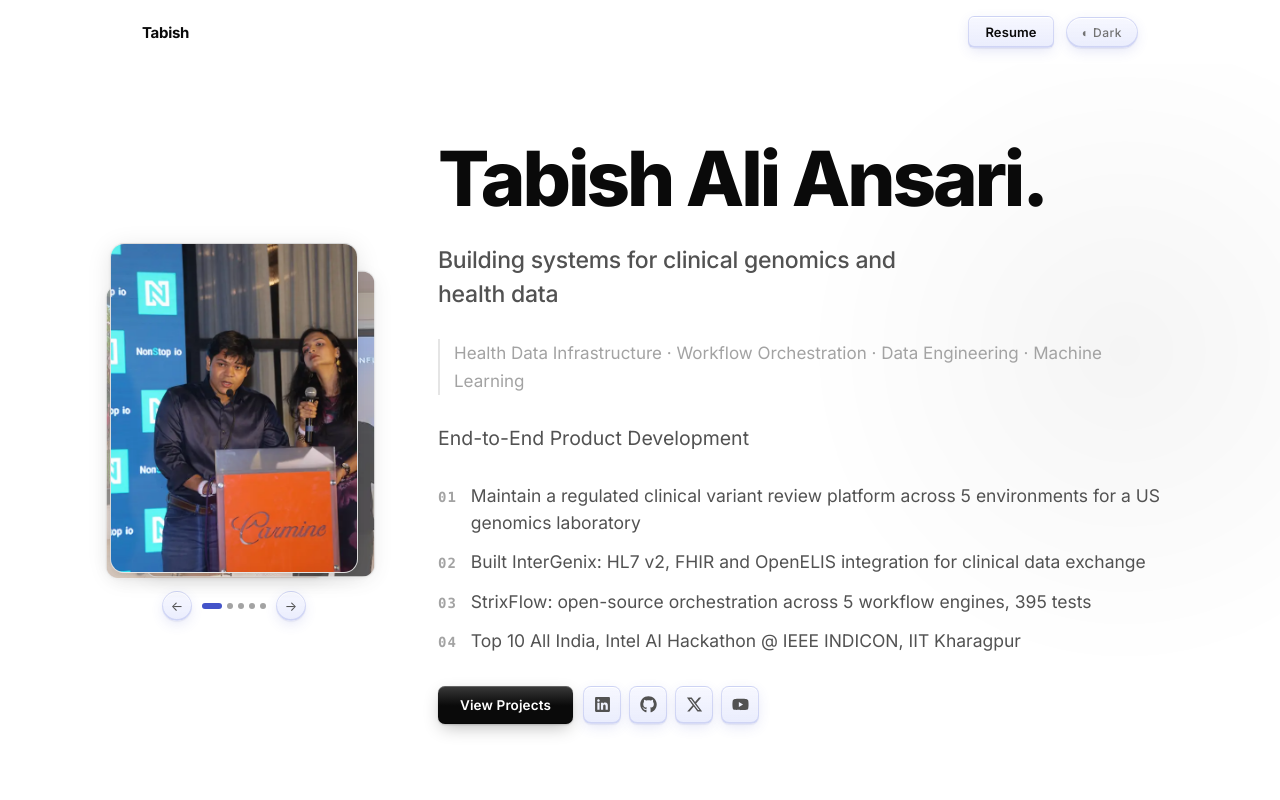
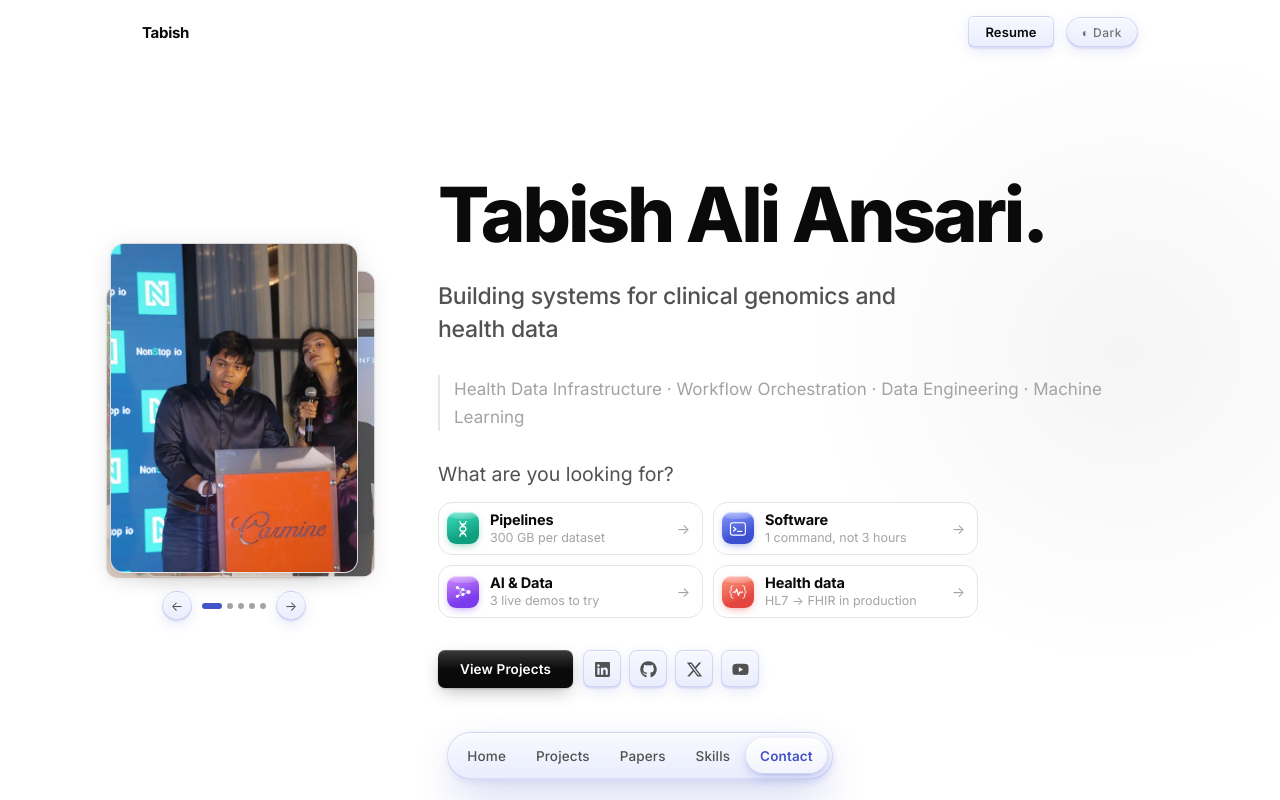
Before and after one commit to Vibe-Coding-by-Tabish/tabish-portfolio, a React (Vite) app: page / in a window 1280 px wide. Shown: the top 800 px of the page. Built offline with nearby package versions, Linux system fonts and the light colour scheme.

Commit message:
hero section updates, text removed, skills added

```diff
--- a/src/App.tsx
+++ b/src/App.tsx
@@ -95,6 +95,12 @@ export default function App() {
     setPage(to);
   };
 
+  // Straight to one option on the Skills page (it reads the hash on mount)
+  const openSkill = (id: string) => {
+    window.history.pushState(null, '', `${PAGE_META.skills.path}#${id}`);
+    setPage('skills');
+  };
+
   // From a page without the home sections: go home, then jump to the requested section (or the top)
   const goHome = (section?: string) => {
     pendingSection.current = section ?? 'top';
@@ -179,7 +185,7 @@ export default function App() {
           >
             <Header theme={theme} onToggleTheme={toggleTheme} onViewResume={() => navigate('resume')} />
             <div style={{ paddingTop: 64 }}>
-              <Hero />
+              <Hero onOpenSkill={openSkill} />
               <Projects />
               <Timeline />
               <Publications />
--- a/src/components/Hero.tsx
+++ b/src/components/Hero.tsx
@@ -5,6 +5,8 @@ import {
 } from 'framer-motion';
 import { FaLinkedin, FaGithub, FaYoutube } from 'react-icons/fa';
 import { FaXTwitter } from 'react-icons/fa6';
+import { OPTIONS, type OptionId } from './skills/data';
+import Glyph from './skills/Glyph';
 
 // ── Animation Variants ────────────────────────────────────────
 
@@ -23,18 +25,18 @@ const fadeUp: Variants = {
   visible: { opacity: 1, y: 0, transition: { duration: 0.55, ease: 'easeOut' } },
 };
 
-const highlightList: Variants = {
+const skillList: Variants = {
   hidden: { opacity: 0, y: 12 },
   visible: {
     opacity: 1,
     y: 0,
-    transition: { duration: 0.5, ease: 'easeOut', when: 'beforeChildren', staggerChildren: 0.08 },
+    transition: { duration: 0.5, ease: 'easeOut', when: 'beforeChildren', staggerChildren: 0.07 },
   },
 };
 
-const highlightItem: Variants = {
-  hidden: { opacity: 0, x: -10 },
-  visible: { opacity: 1, x: 0, transition: { duration: 0.35, ease: 'easeOut' } },
+const skillItem: Variants = {
+  hidden: { opacity: 0, y: 8, scale: 0.96 },
+  visible: { opacity: 1, y: 0, scale: 1, transition: { type: 'spring', bounce: 0.3, duration: 0.5 } },
 };
 
 // ── Image Stack Logic ─────────────────────────────────────────
@@ -194,18 +196,19 @@ function StackCard({ src, alt, index, slot, frontDragX, reduceMotion, onDragStar
   );
 }
 
-// ── Data ──────────────────────────────────────────────────────
-
-const HIGHLIGHTS = [
-  'Maintain a regulated clinical variant review platform across 5 environments for a US genomics laboratory',
-  'Built InterGenix: HL7 v2, FHIR and OpenELIS integration for clinical data exchange',
-  'StrixFlow: open-source orchestration across 5 workflow engines, 395 tests',
-  'Top 10 All India, Intel AI Hackathon @ IEEE INDICON, IIT Kharagpur',
-] as const;
+// Let modified clicks (new tab / window) fall through to the real href
+const isPlainClick = (e: React.MouseEvent) =>
+  e.button === 0 && !e.metaKey && !e.ctrlKey && !e.shiftKey && !e.altKey;
 
 // ── Component ─────────────────────────────────────────────────
 
-export default function Hero() {
+interface HeroProps {
+  // Opens the Skills page on one option; Skills is the one page the home
+  // page can't scroll to, so the hero introduces it
+  onOpenSkill: (id: OptionId) => void;
+}
+
+export default function Hero({ onOpenSkill }: HeroProps) {
   const prefersReducedMotion = useReducedMotion();
 
   const [activeIndex, setActiveIndex] = useState(0);
@@ -275,18 +278,34 @@ export default function Hero() {
             <p>Health Data Infrastructure · Workflow Orchestration · Data Engineering · Machine Learning</p>
           </motion.div>
 
-          <motion.p className="hero-description" variants={fadeUp}>
-            End-to-End Product Development
-          </motion.p>
-
-          <motion.ul className="hero-highlights" variants={highlightList}>
-            {HIGHLIGHTS.map((text, i) => (
-              <motion.li key={text} variants={highlightItem}>
-                <span className="highlight-num">0{i + 1}</span>
-                <span className="highlight-text">{text}</span>
-              </motion.li>
-            ))}
-          </motion.ul>
+          {/* A doorway to the Skills page, one option per pill */}
+          <motion.nav className="hero-skills" aria-labelledby="hero-skills-title" variants={skillList}>
+            <p id="hero-skills-title" className="hero-skills-title">What are you looking for?</p>
+            <ul className="hero-skills-list">
+              {OPTIONS.map(o => (
+                <motion.li key={o.id} variants={skillItem}>
+                  <a
+                    href={`/skills#${o.id}`}
+                    className="hero-skill"
+                    data-option={o.id}
+                    aria-label={`${o.name}: ${o.headline.value} ${o.headline.label}`}
+                    onClick={e => {
+                      if (!isPlainClick(e)) return;
+                      e.preventDefault();
+                      onOpenSkill(o.id);
+                    }}
+                  >
+                    <span className="sk-seg-icon hero-skill-icon" aria-hidden="true"><Glyph id={o.id} /></span>
+                    <span className="hero-skill-text">
+                      <span className="hero-skill-name">{o.short}</span>
+                      <span className="hero-skill-stat">{o.headline.value} {o.headline.label}</span>
+                    </span>
+                    <span className="hero-skill-arrow" aria-hidden="true">→</span>
+                  </a>
+                </motion.li>
+              ))}
+            </ul>
+          </motion.nav>
 
           {/* The floating dock steps aside rather than cover these (Dock.tsx) */}
           <motion.div className="hero-cta" variants={fadeUp} data-dock-avoid>
--- a/src/components/skills/data.ts
+++ b/src/components/skills/data.ts
@@ -65,7 +65,7 @@ export const OPTIONS: SkillOption[] = [
     short: 'Software',
     talk: 'your software',
     blurb: 'FastAPI services, secured and shipped to production.',
-    headline: { value: '1', label: 'command, down from 3 hours' },
+    headline: { value: '1', label: 'command, not 3 hours' },
     statement: 'Typed. Secured. Shipped.',
     sub: 'FastAPI services with validated contracts and machine-to-machine auth, shipped by a script that turned three hours of setup into one command.',
     stats: [
--- a/src/index.css
+++ b/src/index.css
@@ -313,42 +313,133 @@ body {
   font-weight: 400;
 }
 
-.hero-description {
+/* ── Skills doorway: the Skills page's icons as pills ───────── */
+
+.hero-skills-title {
   font-size: 19.5px;
   color: var(--text-secondary);
   line-height: 1.6;
-  font-weight: 400;
-  max-width: 440px;
-}
-
-/* ── Highlights ─────────────────────────────────────────────── */
-
-.hero-highlights {
+  margin-bottom: 12px;
+}
+
+.hero-skills-list {
   list-style: none;
+  display: grid;
+  grid-template-columns: repeat(2, minmax(0, 1fr));
+  gap: 10px;
+  max-width: 540px;
+}
+
+.hero-skill {
+  display: flex;
+  align-items: center;
+  gap: 11px;
+  min-height: 52px;
+  padding: 8px 12px 8px 8px;
+  border-radius: 14px;
+  border: 1px solid var(--border);
+  background: var(--bg);
+  color: var(--text-primary);
+  text-decoration: none;
+  -webkit-tap-highlight-color: transparent;
+  transition: border-color 0.2s, box-shadow 0.25s, transform 0.2s;
+}
+
+.hero-skill:hover {
+  border-color: rgba(var(--opt-rgb), 0.45);
+  box-shadow: 0 10px 24px -14px rgba(var(--opt-rgb), 0.7);
+  transform: translateY(-2px);
+}
+
+.hero-skill:active {
+  transform: scale(0.97);
+}
+
+.hero-skill-icon {
+  width: 36px;
+  height: 36px;
+  border-radius: 10px;
+}
+
+.hero-skill-text {
   display: flex;
   flex-direction: column;
-  gap: 12px;
-}
-
-.hero-highlights li {
-  display: flex;
-  align-items: baseline;
-  gap: 14px;
-}
-
-.highlight-num {
+  min-width: 0;
+  flex: 1;
+  line-height: 1.3;
+}
+
+.hero-skill-name {
+  font-size: 14.5px;
+  font-weight: 650;
+  letter-spacing: -0.01em;
+}
+
+.hero-skill-stat {
+  font-size: 12.5px;
+  color: var(--text-muted);
+  white-space: nowrap;
+  overflow: hidden;
+  text-overflow: ellipsis;
+}
+
+.hero-skill-arrow {
+  flex: none;
   font-size: 14px;
-  font-weight: 600;
   color: var(--text-muted);
-  letter-spacing: 0.07em;
-  flex-shrink: 0;
-  font-family: 'SF Mono', ui-monospace, 'Fira Code', 'Consolas', monospace;
-}
-
-.highlight-text {
-  font-size: 17.5px;
-  color: var(--text-secondary);
-  line-height: 1.55;
+  transition: transform 0.2s, color 0.2s;
+}
+
+.hero-skill:hover .hero-skill-arrow {
+  color: var(--opt-a);
+  transform: translateX(3px);
+}
+
+[data-theme='dark'] .hero-skill:hover .hero-skill-arrow {
+  color: var(--opt-b);
+}
+
+/* Phones: two narrow columns, so the number wraps instead of being cut,
+   and the arrow (a hover cue) gives its room to the text */
+@media (max-width: 520px) {
+  .hero-skills-list {
+    gap: 8px;
+  }
+
+  .hero-skill {
+    align-items: flex-start;
+    gap: 9px;
+    padding: 9px 10px 9px 8px;
+  }
+
+  .hero-skill-icon {
+    width: 32px;
+    height: 32px;
+    border-radius: 9px;
+  }
+
+  .hero-skill-stat {
+    white-space: normal;
+  }
+
+  .hero-skill-arrow {
+    display: none;
+  }
+}
+
+/* Narrowest phones: one pill per row reads better than ragged wrapping */
+@media (max-width: 350px) {
+  .hero-skills-list {
+    grid-template-columns: minmax(0, 1fr);
+  }
+
+  .hero-skill {
+    align-items: center;
+  }
+
+  .hero-skill-stat {
+    white-space: nowrap;
+  }
 }
 
 /* ── CTA Buttons ────────────────────────────────────────────── */
```
Also changed, not shown: 1 other file (tests, documents, lock files or other folders).
